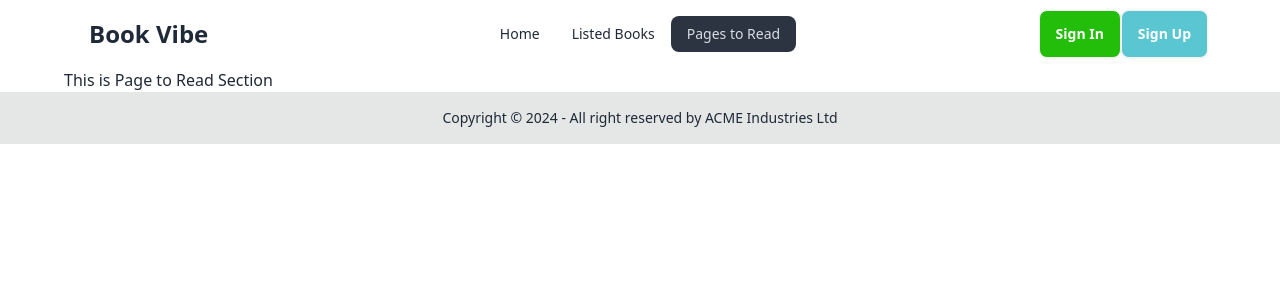
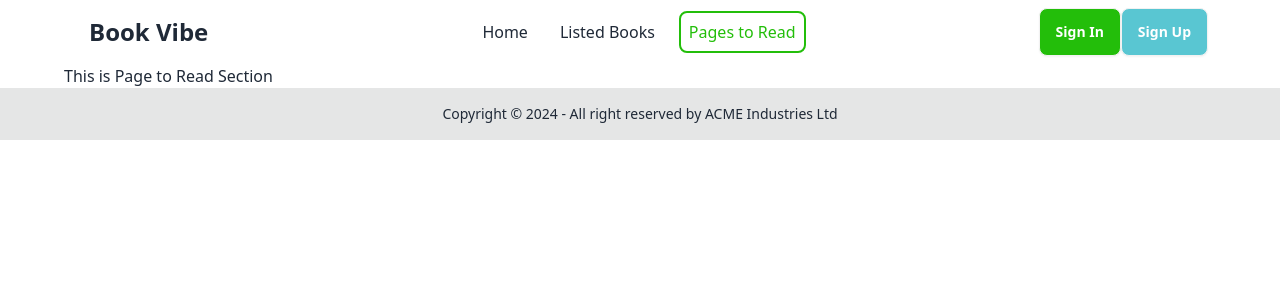
Before and after one commit to mkiuzzl01/Book-Shelf, a React (Vite) app: page /Pages_to_Read in a window 1280 px wide. Shown: the top 300 px of the page. Built offline with nearby package versions, Linux system fonts and the light colour scheme.

Commit message:
book details show functionallity impliment done

```diff
--- a/package.json
+++ b/package.json
@@ -10,10 +10,12 @@
     "preview": "vite preview"
   },
   "dependencies": {
+    "axios": "^1.6.8",
     "localforage": "^1.10.0",
     "match-sorter": "^6.3.4",
     "react": "^18.2.0",
     "react-dom": "^18.2.0",
+    "react-icons": "^5.0.1",
     "react-router-dom": "^6.22.3",
     "sort-by": "^1.2.0"
   },
--- a/public/Books.json
+++ b/public/Books.json
@@ -3,7 +3,7 @@
         "bookId": 1,
         "bookName": "The Great Gatsby",
         "author": "F. Scott Fitzgerald",
-        "image": "https://example.com/the_great_gatsby.jpg",
+        "image": "https://i.ibb.co/bP9q4K8/kindpng-7318921.png",
         "review": "A timeless classic depicting the roaring twenties and the American Dream, with themes of love, wealth, and moral decay.",
         "totalPages": 218,
         "rating": 4.5,
@@ -16,7 +16,7 @@
         "bookId": 2,
         "bookName": "1984",
         "author": "George Orwell",
-        "image": "https://example.com/1984.jpg",
+        "image": "https://i.ibb.co/TKrkxYs/kindpng-1064993.png",
         "review": "A dystopian masterpiece that explores the dangers of totalitarianism, surveillance, and manipulation of truth.",
         "totalPages": 328,
         "rating": 4.8,
@@ -29,7 +29,7 @@
         "bookId": 3,
         "bookName": "To Kill a Mockingbird",
         "author": "Harper Lee",
-        "image": "https://example.com/to_kill_a_mockingbird.jpg",
+        "image": "https://i.ibb.co/gDL3bT9/kindpng-4022054-1.png",
         "review": "A poignant story addressing racial injustice, moral growth, and the loss of innocence in the American South.",
         "totalPages": 336,
         "rating": 4.7,
@@ -42,7 +42,7 @@
         "bookId": 4,
         "bookName": "The Catcher in the Rye",
         "author": "J.D. Salinger",
-        "image": "https://example.com/the_catcher_in_the_rye.jpg",
+        "image": "https://i.ibb.co/BG7KrNK/kindpng-81724-1.png",
         "review": "A compelling narrative of teenage angst, rebellion, and the search for authenticity in a conformist society.",
         "totalPages": 224,
         "rating": 4.3,
@@ -55,7 +55,7 @@
         "bookId": 5,
         "bookName": "Pride and Prejudice",
         "author": "Jane Austen",
-        "image": "https://example.com/pride_and_prejudice.jpg",
+        "image": "https://i.ibb.co/sRdWyZC/kindpng-2193744-1.png",
         "review": "A timeless romance set in Regency-era England, exploring themes of class, marriage, and societal expectations.",
         "totalPages": 279,
         "rating": 4.6,
@@ -68,7 +68,7 @@
         "bookId": 6,
         "bookName": "The Hobbit",
         "author": "J.R.R. Tolkien",
-        "image": "https://example.com/the_hobbit.jpg",
+        "image": "https://i.ibb.co/W5RFvfL/kindpng-2592315-1.png",
         "review": "A captivating adventure tale filled with magic, dwarves, dragons, and the quest for treasure.",
         "totalPages": 310,
         "rating": 4.9,
--- a/src/Layout/Header/Header.jsx
+++ b/src/Layout/Header/Header.jsx
@@ -1,32 +1,89 @@
 import { NavLink } from "react-router-dom";
 import { Link } from "react-router-dom";
 const Header = () => {
-    const link = <>
-     <li><NavLink to='/'>Home</NavLink></li>
-     <li><NavLink to='/Listed_Books'>Listed Books</NavLink></li>
-     <li><NavLink to='/Pages_to_Read'>Pages to Read</NavLink></li>
+  const link = (
+    <>
+      <li>
+        <NavLink
+          className={({ isActive }) =>
+            isActive
+              ? "border-2 rounded-lg text-[#23BE0A] border-[#23BE0A] p-2"
+              : "bg-white p-2"
+          }
+          to="/"
+        >
+          Home
+        </NavLink>
+      </li>
+      <li>
+        <NavLink
+          className={({ isActive }) =>
+            isActive
+              ? "border-2 rounded-lg text-[#23BE0A] border-[#23BE0A] p-2"
+              : "bg-white p-2"
+          }
+          to="/Listed_Books"
+        >
+          Listed Books
+        </NavLink>
+      </li>
+      <li>
+        <NavLink
+          className={({ isActive }) =>
+            isActive
+              ? "border-2 rounded-lg text-[#23BE0A] border-[#23BE0A] p-2"
+              : "bg-white p-2"
+          }
+          to="/Pages_to_Read"
+        >
+          Pages to Read
+        </NavLink>
+      </li>
     </>
+  );
   return (
     <div className="navbar bg-base-100">
       <div className="navbar-start">
         <div className="dropdown">
           <div tabIndex={0} role="button" className="btn btn-ghost lg:hidden">
-              <svg xmlns="http://www.w3.org/2000/svg" className="h-5 w-5" fill="none" viewBox="0 0 24 24" stroke="currentColor"><path strokeLinecap="round" strokeLinejoin="round" strokeWidth="2" d="M4 6h16M4 12h8m-8 6h16" /></svg>
+            <svg
+              xmlns="http://www.w3.org/2000/svg"
+              className="h-5 w-5"
+              fill="none"
+              viewBox="0 0 24 24"
+              stroke="currentColor"
+            >
+              <path
+                strokeLinecap="round"
+                strokeLinejoin="round"
+                strokeWidth="2"
+                d="M4 6h16M4 12h8m-8 6h16"
+              />
+            </svg>
           </div>
-            <ul tabIndex={0} className="menu menu-sm dropdown-content mt-3 z-[1] p-2 shadow bg-base-100 rounded-box w-52">
+          <ul
+            tabIndex={0}
+            className="menu menu-sm dropdown-content mt-3 z-[1] p-2 shadow bg-base-100 rounded-box w-52"
+          >
             {link}
           </ul>
         </div>
-          <Link to='/'><span className="btn btn-ghost text-2xl font-bold">Book Vibe</span></Link>
+        <Link to="/">
+          <span className="btn btn-ghost text-lg lg:text-2xl font-bold">
+            Book Vibe
+          </span>
+        </Link>
       </div>
       <div className="navbar-center hidden lg:flex">
-          <ul className="menu menu-horizontal px-1">
-          {link}
-          </ul>
+        <ul className="space-x-4 menu-horizontal px-1">{link}</ul>
       </div>
       <div className="navbar-end">
-        <Link><span className="btn bg-[#23BE0A] text-white">Sign In</span></Link>
-        <Link><span className="btn bg-[#59C6D2] text-white">Sign Up</span></Link>
+        <Link>
+          <span className="btn bg-[#23BE0A] text-white">Sign In</span>
+        </Link>
+        <Link>
+          <span className="btn bg-[#59C6D2] text-white">Sign Up</span>
+        </Link>
       </div>
     </div>
   );
--- a/src/components/Book_cart/Book_cart.jsx
+++ b/src/components/Book_cart/Book_cart.jsx
@@ -1,25 +1,37 @@
-const Book_cart = ({book}) => {
-    const {image} = book;
+import { PiStarThin } from "react-icons/pi";
+import { Link } from "react-router-dom";
+
+const Book_cart = ({ book }) => {
+  const { bookId, tags, rating, category, author, bookName, image } = book;
+
   return (
-    <div className="card bg-base-100 shadow-xl">
-      <figure>
-        <img
-          src="https://daisyui.com/images/stock/photo-1606107557195-0e29a4b5b4aa.jpg"
-          alt="Shoes"
-        />
-      </figure>
-      <div className="card-body">
-        <h2 className="card-title">
-          Shoes!
-          <div className="badge badge-secondary">NEW</div>
-        </h2>
-        <p>If a dog chews shoes whose shoes does he choose?</p>
-        <div className="card-actions justify-end">
-          <div className="badge badge-outline">Fashion</div>
-          <div className="badge badge-outline">Products</div>
+    <Link to={`/Book_detail/${bookId}`}>
+      <div className="card bg-base-100 shadow-lg border-2 p-4">
+        <figure className="">
+          <img src={image} alt={bookName} />
+        </figure>
+        <div className="card-body">
+          <div className="flex text-[#23BE0A]">
+            {tags.map((tag, idx) => (
+              <p className="bg-[#23BE0A0D]" key={idx}>
+                {tag}
+              </p>
+            ))}
+          </div>
+          <h2 className="card-title">{bookName}</h2>
+          <div className="border-b-2 pb-4">
+            <p>By: {author}</p>
+          </div>
+          <div className="flex justify-between ">
+            <div className="">{category}</div>
+            <div className="flex items-center gap-2">
+              {rating} <PiStarThin />
+            </div>
+          </div>
+          <div className="text-center"></div>
         </div>
       </div>
-    </div>
+    </Link>
   );
 };
 
--- /dev/null
+++ b/src/components/Book_detail/Book_detail.jsx
@@ -0,0 +1,38 @@
+import {useLoaderData} from "react-router-dom";
+
+const Book_detail = () => {
+    const book = useLoaderData();
+    const {bookName,category,author,image,publisher,rating,review,tags,totalPages,yearOfPublishing} = book;
+    return (
+        <div className="flex justify-between">
+            <div>
+                <img src={image} alt="" />
+            </div>
+           <div>
+           <div className="border-b-2">
+           <h1 className="font-bold text-4xl">{bookName}</h1>
+            <p>By <span>{author}</span> </p>
+            <p>{category}</p>
+            <p><span className="font-bold">Review: </span><span>{review}</span></p>
+            {tags.map((tag, idx) => (
+              <p className="text-[#23BE0A] bg-[#23BE0A0D] m-2" key={idx}>
+               # <span>{tag}</span>
+              </p>
+            ))}
+            <div>
+                <h3>Number of Page :{totalPages}</h3>
+                <h3>Publisher :{publisher}</h3>
+                <h3>Year of Publishing: {yearOfPublishing}</h3>
+                <p>Rating: {rating}</p>
+            </div>
+            <div className="">
+                <button className="btn">Read</button>
+                <button className="btn">Wishlist</button>
+            </div>
+           </div>
+           </div>
+        </div>
+    );
+};
+
+export default Book_detail;
--- a/src/components/Books/Books.jsx
+++ b/src/components/Books/Books.jsx
@@ -1,18 +1,12 @@
-import { useEffect, useState } from "react";
+
 import Book_cart from "../Book_cart/Book_cart";
 
-const Books = () => {
-    const [books,setBooks] = useState([]);
-    console.log(books)
-    useEffect(()=>{
-        fetch('/public/Books.json')
-        .then(res=>res.json())
-        .then(data=>setBooks(data))
-    },[])
+const Books = ({books}) => {
+
     return (
         <div>
             <h1 className="text-4xl font-bold text-center mb-8">Books</h1>
-            <div className="grid grid-cols-3 gap-4">
+            <div className="grid gap-4 grid-cols-1 lg:grid-cols-3 ">
                 {
                     books.map(book=> <Book_cart key={book.bookId} book={book}></Book_cart>)
                 }
--- a/src/components/Hero/Hero.jsx
+++ b/src/components/Hero/Hero.jsx
@@ -2,10 +2,10 @@ import { Link } from "react-router-dom";
 const Hero = () => {
   return (
     <div className="hero bg-[#1313130D] rounded-lg">
-      <div className="hero-content lg:flex-row-reverse">
+      <div className="hero-content flex-col lg:flex-row-reverse">
         <img
           src="https://i.ibb.co/z2GnKy0/pngwing-1.png"
-          className="max-w-sm rounded-lg shadow-2xl"
+          className="max-w-sm rounded-lg"
         />
         <div className="space-y-6">
           <h1 className="text-5xl font-bold">Books to freshen</h1>
--- a/src/components/Home/Home.jsx
+++ b/src/components/Home/Home.jsx
@@ -1,12 +1,14 @@
+import { useLoaderData } from "react-router-dom";
 import Books from "../Books/Books";
 import Hero from "../Hero/Hero";
 
 const Home = () => {
+    const books = useLoaderData();
     return (
         <div>
             <Hero></Hero>
             <div className="my-8">
-            <Books></Books>
+            <Books books={books}></Books>
             </div>
         </div>
     );
--- a/src/components/Root/Root.jsx
+++ b/src/components/Root/Root.jsx
@@ -6,8 +6,12 @@ const Root = () => {
     return (
         <div>
             <div className="max-w-6xl m-auto">
+            <div className="sticky top-0 z-10">
             <Header></Header>
+            </div>
+            <div className="">
             <Outlet></Outlet>
+            </div>
             </div>
             <Footer></Footer>
         </div>
--- a/src/main.jsx
+++ b/src/main.jsx
@@ -6,6 +6,9 @@ import Root from './components/Root/Root.jsx'
 import Home from './components/Home/Home.jsx'
 import Listed_Books from './components/Listed_Books/Listed_Books.jsx'
 import Pages_to_Read from './components/Pages_to_Read/Pages_to_Read.jsx'
+import Book_detail from './components/Book_detail/Book_detail.jsx'
+import '../public/Books.json'
+import axios from "axios";
 const router = createBrowserRouter([
   {
     path:'/',
@@ -13,7 +16,20 @@ const router = createBrowserRouter([
     children:[
       {
         path:'/',
-        element:<Home></Home>,
+        loader:()=>fetch('../public/Books.json'),
+        element:<Home></Home>
+      },
+      {
+        path:'/Book_detail/:bookId',
+        element:<Book_detail></Book_detail>,
+        loader:async(params)=>{
+         return axios.get('../public/Books.json').then((data)=>{
+          const books = data.data;
+           const info = books.find(book=> book.bookId == params.params.bookId)
+           return info;
+          }) ;
+
+        }
       },
       {
         path:'/Listed_Books',
```
Also changed, not shown: 1 other file (tests, documents, lock files or other folders). Lines whose indentation alone changed are shown as unchanged.
